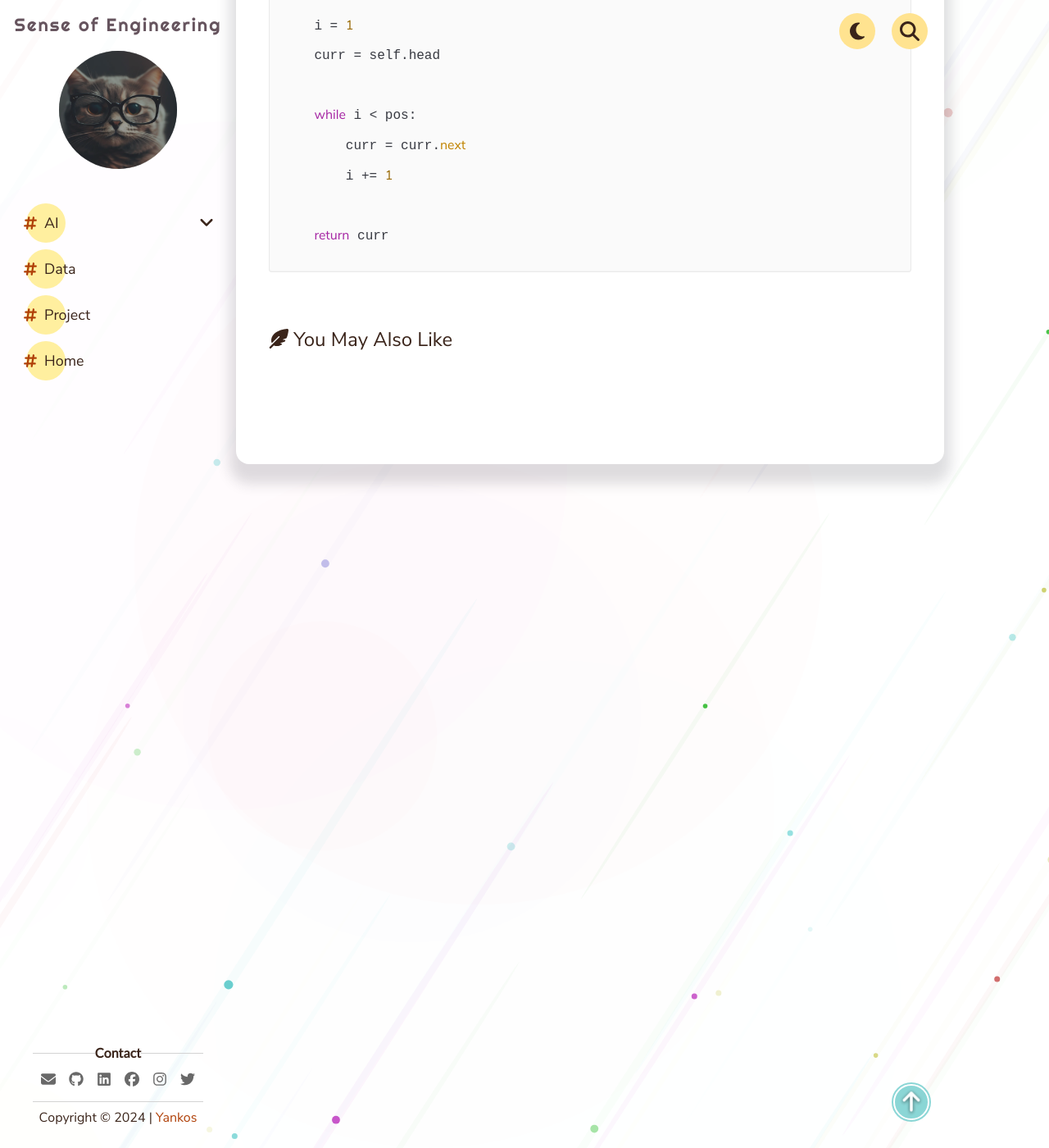
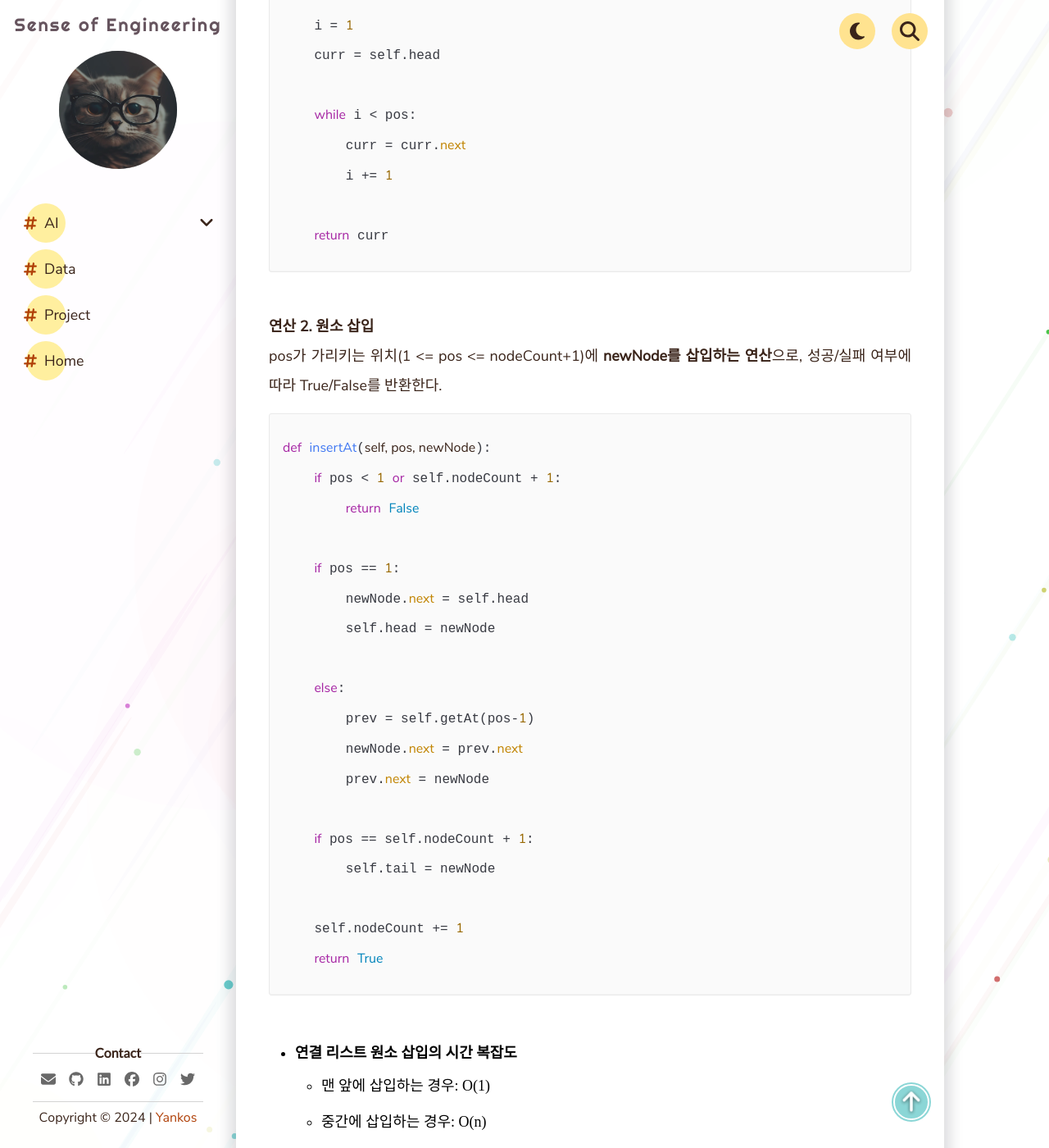
Before and after one commit to jjunier/jjunier.github.io, a Jekyll site: the page built from _pages/Data/DevCourse/post-01.md, in a window 1280 px wide and 1400 px high, scrolled down 9315 px. Shown: the whole window at 82% size. Built offline with Jekyll 4.4.1, drawn with Linux system fonts in a browser that asks for light colours; comment, search, counter and statistics services are not loaded; some of the changed text lies outside the part shown.

Commit message:
docs: update WIL01(title: Data Structure & Algorithms) pages

````diff
--- a/_pages/Data/DevCourse/post-01.md
+++ b/_pages/Data/DevCourse/post-01.md
@@ -191,6 +191,7 @@ class LinkedList:
 ---
 **연산 1. k번째 특정 원소 참조**
 첫 번째 연결 리스트를 이용한 연산으로는 **k(pos)번째에 위치한 Node 내 Data 자체를 리턴하는 연산**이다.
+
 ```python
 def getAt(self, pos):
     if pos <= 0 and pos > self.nodeCount:
@@ -204,3 +205,78 @@ def getAt(self, pos):
 
     return curr
 ```
+
+**연산 2. 원소 삽입**
+pos가 가리키는 위치(1 <= pos <= nodeCount+1)에 **newNode를 삽입하는 연산**으로, 성공/실패 여부에 따라 True/False를 반환한다.
+
+```python
+def insertAt(self, pos, newNode):
+    if pos < 1 or self.nodeCount + 1:
+        return False
+
+    if pos == 1:
+        newNode.next = self.head
+        self.head = newNode
+
+    else:
+        prev = self.getAt(pos-1)
+        newNode.next = prev.next
+        prev.next = newNode
+
+    if pos == self.nodeCount + 1:
+        self.tail = newNode
+
+    self.nodeCount += 1
+    return True
+```
+
+- **연결 리스트 원소 삽입의 시간 복잡도**
+    - 맨 앞에 삽입하는 경우: O(1)
+    - 중간에 삽입하는 경우: O(n)
+    - 끝에 삽입하는 경우: O(1)
+
+**연산 3. 원소 삭제**
+pos가 가리키는 위치(1 <= ps <= nodeCount) **node를 삭제하는 연산**으로, node의 데이터를 반환한다.
+
+```python
+def popAt(self, pos):
+    if pos < 1 or pos > self.nodeCount:
+        raise IndexError
+
+    if pos == 1:
+        curr = self.head
+        self.head = curr.next
+
+        if self.nodeCout == 1:
+            self.tail = None
+
+    else:
+        prev = self.getAt(pos-1)
+        curr = prev.next
+        prev.next = curr.next
+
+        if pos == self.nodeCount:
+            self.tail = prev
+
+    self.nodeCount -= 1
+    return curr.data
+```
+
+- **연결 리스트 원소 삭제의 시간 복잡도**
+    - 맨 앞에 삽입하는 경우: O(1)
+    - 중간에 삽입하는 경우: O(n)
+    - 끝에 삽입하는 경우: O(n)
+
+**연산 4. 두 리스트의 연결**
+두 연결 리스트 L1과 L2를 이어 붙이기 위해서 연결 리스트 self 뒤에 또 다른 연결 리스트를 이어 붙이는 연산이다.
+
+![두 연결 리스트 연결](/assets/img/contents/linkedlist_concat.png "Linked List Concatenation")
+
+```python
+def concat(self, L):
+    self.tail.next = L.head
+    # L.tail이 None인 경우를 방지
+    if L.tail:
+        self.L.tail
+    self.nodeCount += L.nodeCount
+```
````
Also changed, not shown: assets/img/contents/linkedlist_concat.png (added).
